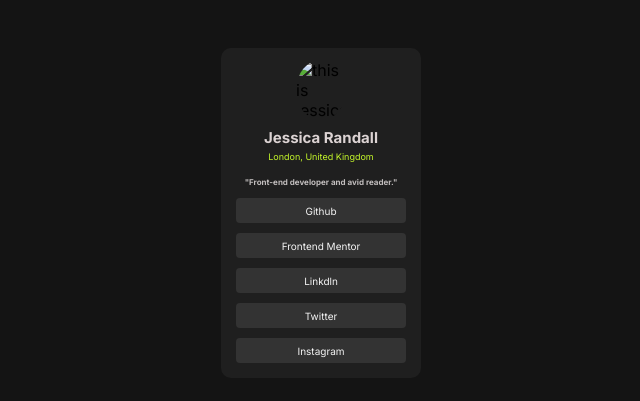
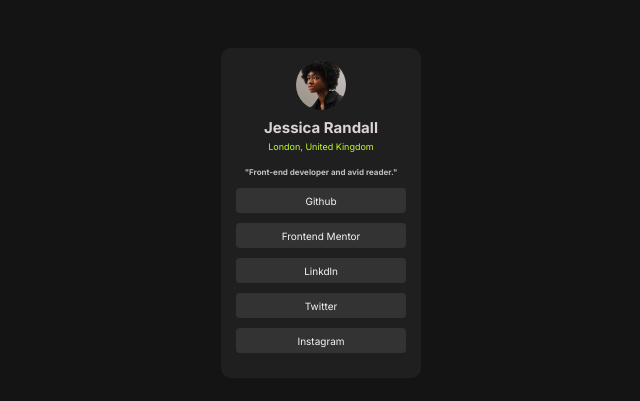
Before and after one commit to jdlxAKRON/Social-links-profile, a plain HTML site: page index.html in a window 1280 px wide. Shown: the part 187-588 px from the top of the page, without its empty margins (319-959 px from the left). Drawn offline with Linux system fonts and the light colour scheme.

Commit message:
just correct the path of image

```diff
--- a/index.html
+++ b/index.html
@@ -14,7 +14,7 @@
     <!-- <div class="main"> -->
         <div class="box1">
             <div class="box2">
-                <img src="/first_project/avatar-jessica.jpeg" alt="this is jessica" class="avatar">
+                <img src="/avatar-jessica.jpeg" alt="this is jessica" class="avatar">
                 <h1>Jessica Randall</h1>
                 <p>London, United Kingdom</p>
                 <h4>"Front-end developer and avid reader."</h4>
```
